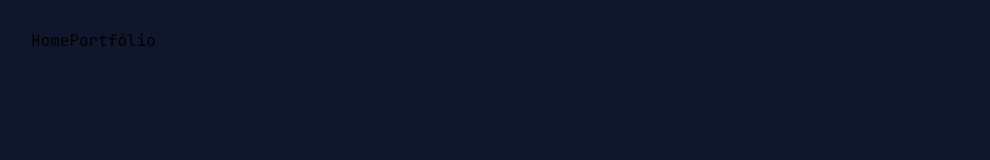
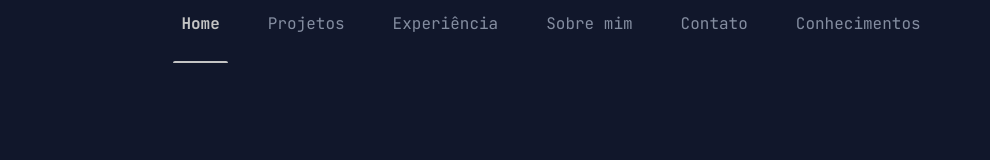
Before and after one commit to tomvieir/LandingPage, a Next.js app: page / in a window 1280 px wide. Shown: the top 160 px of the page, without its empty margins (129-1119 px from the left). Built offline with nearby package versions, Linux system fonts and the light colour scheme.

Commit message:
Att dos links do header fixo

```diff
--- /dev/null
+++ b/src/components/Header/Header.module.scss
@@ -0,0 +1,64 @@
+.headerContainer {
+    height: 3rem;
+    border-bottom: 1px solid var(--grey-300);
+
+    // @media (max-width: 768px) {
+    //     display: none;
+    // }
+
+}
+.headerContent {
+    max-width: 1120px;
+    height: 3rem;
+    margin: 0 auto;
+    padding: 0 5rem;
+
+    display: flex;
+    justify-content: center;
+    align-items: center;
+    position: relative;
+
+    nav {
+        margin-left: 5rem;
+        height:5rem;
+
+        @media (max-width: 768px) {
+            margin-left:1rem;
+        }
+
+        a {
+            display: inline-block;
+            position: relative;
+            padding: 0 0.5rem;
+            height: 5rem;
+            line-height: 5rem;
+            color: var(--text);
+
+            &:hover {
+                color: var(--textHighlight)
+            }
+
+            & + a {
+                margin-left: 2rem;
+            }
+
+            &.active {
+                color: var(--textLight);
+                font-weight: bold;
+            }
+
+            &.active::after {
+                content: '';
+                position: absolute;
+                border-radius: 3px 3px 0 0;
+                bottom: 1px;
+                left: 0;
+                width: 100%;
+                height: 2px;
+                background-color: var(--textLight);
+            }
+
+        }
+
+    }
+}
--- a/src/components/Header/index.tsx
+++ b/src/components/Header/index.tsx
@@ -1,19 +1,37 @@
 import Link from 'next/link'
-import styles from './styles.module.scss'
+import { useRouter } from 'next/router'
+import styles from './Header.module.scss'
 
 export default function Header() {
+    const { asPath } = useRouter()
     return (
         <header className={styles.headerContainer} >
             <div className={styles.headerContent}>
                 <nav>
-                <Link href="/">
-                    <a>Home</a>
+                    <Link href='/' >
+                    <a className = {asPath === '/' ? styles.active : ''}>Home</a>
+
                     </Link>
 
-                <Link href="">
-                    <a>Portfólio</a>
+                    <Link href="" >
+                        <a className = {asPath === '/projetos' ? styles.active : ''}>Projetos</a>
                     </Link>
 
+                    <Link href='' >
+                        <a>Experiência</a>
+                    </Link>
+
+                    <Link href="" >
+                        <a>Sobre mim</a>
+                    </Link>
+
+                    <Link href="" >
+                        <a>Contato</a>
+                    </Link>
+
+                    <Link href="" >
+                        <a>Conhecimentos</a>
+                    </Link>
 
                 </nav>
 
```
Lines whose indentation alone changed are shown as unchanged.
